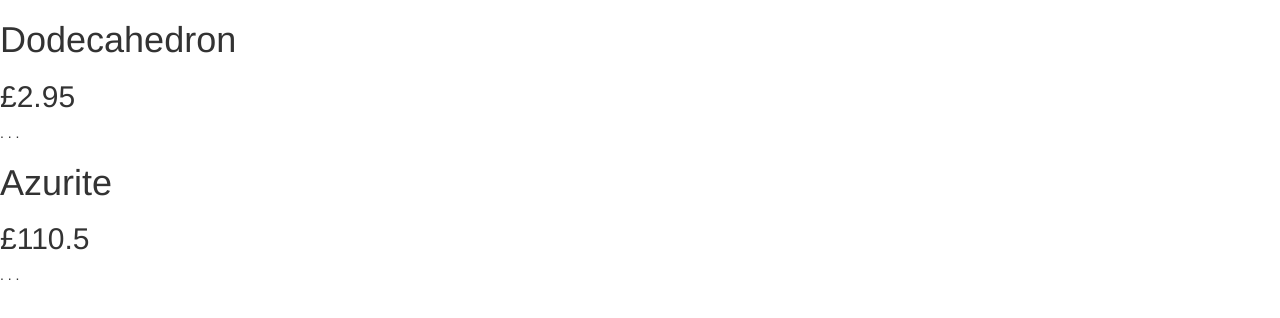
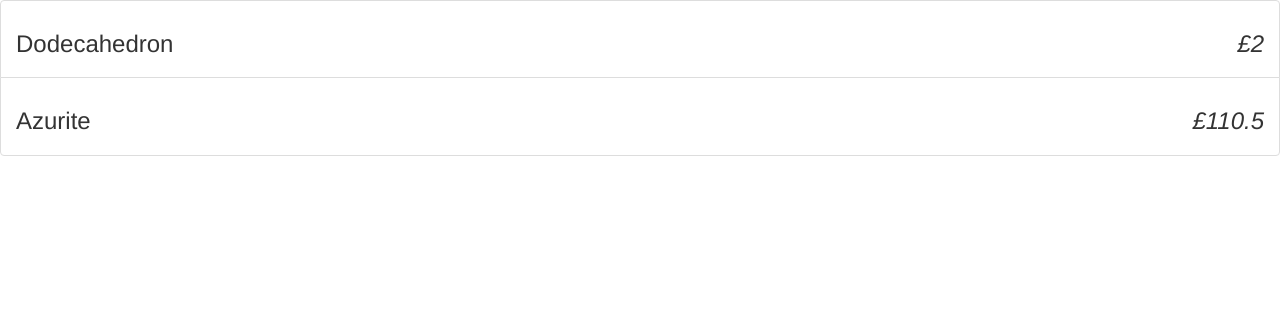
Before and after one commit to charlesroper/AngularJS_Basic, a website: page index.html in a window 1280 px wide. Drawn offline with nearby package versions, Linux system fonts and the light colour scheme; some packages are replaced by stand-ins of ours; a script that the page names is missing.

Commit message:
2.1 Filters and a New Directive
"Pretty things up" with Bootstrap and prep for section: 2.1 Filters and
a New Directive.

```diff
--- a/app.js
+++ b/app.js
@@ -3,7 +3,7 @@
 var gems = [
   {
     name: "Dodecahedron",
-    price: 2.95,
+    price: 2,
     description: ". . .",
     canPurchase: true
   },
--- a/index.html
+++ b/index.html
@@ -12,12 +12,14 @@
 </head>
 
 <body ng-controller="StoreController as store">
-  <div ng-repeat="product in store.products">
-    <h1>{{ product.name }}</h1>
-    <h2>£{{ product.price }}</h2>
-    <p>{{ product.description }}</p>
-    <button ng-show="store.products.canPurchase">Add to cart</button>
-  </div>
+  <ul class="list-group">
+    <li class="list-group-item" ng-repeat="product in store.products">
+      <h3>
+        {{ product.name }}
+        <em class="pull-right">£{{ product.price }}</em>
+      </h3>
+    </li>
+  </ul>
 </body>
 
 </html>
```
